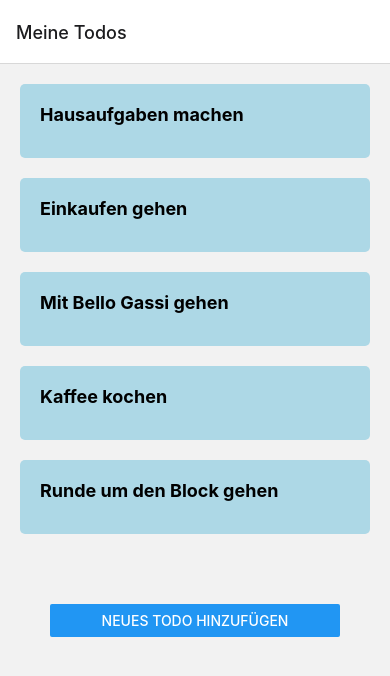
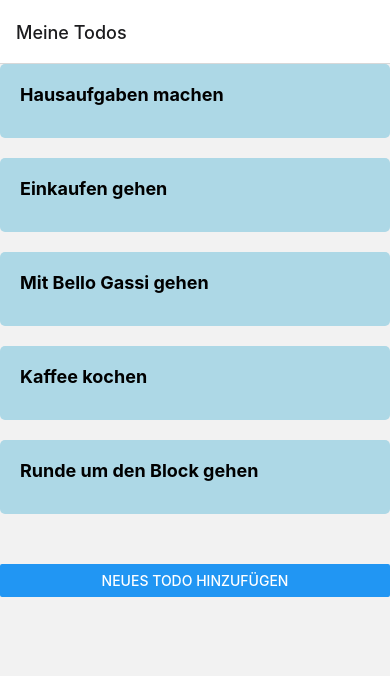
Before and after one commit to tim-w97/EisenhowerDo, a React Native app: screen /MyTodos in a window 390 px wide. Shown: the top 676 px of the page. Built offline with nearby package versions, Linux system fonts and the light colour scheme.

Commit message:
added a global stylesheet

```diff
--- a/src/screens/AddTodoScreen.tsx
+++ b/src/screens/AddTodoScreen.tsx
@@ -7,17 +7,20 @@ import {
   TextInput,
   View,
 } from 'react-native';
+import globalStyles from '../styles/globalStyles.ts';
 
 function AddTodoScreen(): React.JSX.Element {
   return (
-    <SafeAreaView style={styles.container}>
-      <Text style={styles.title}>Füge ein neues Todo hinzu</Text>
+    <SafeAreaView style={globalStyles.safeArea}>
+      <Text style={[globalStyles.bigTitle, styles.title]}>
+        Füge ein neues Todo hinzu
+      </Text>
 
       <View style={styles.inputFields}>
-        <TextInput placeholder={'Titel'} />
-        <TextInput multiline={true} numberOfLines={3} placeholder={'Text'} />
+        <TextInput placeholder="Titel" />
+        <TextInput multiline={true} numberOfLines={3} placeholder="Text" />
       </View>
-      <Button title={'Todo hinzufügen'} onPress={addTodo} />
+      <Button title="Todo hinzufügen" onPress={addTodo} />
     </SafeAreaView>
   );
 }
@@ -27,12 +30,7 @@ function addTodo() {
 }
 
 const styles = StyleSheet.create({
-  container: {
-    padding: 20,
-  },
   title: {
-    fontWeight: 'bold',
-    fontSize: 20,
     marginBottom: 10,
   },
   inputFields: {
--- a/src/screens/MyTodosScreen.tsx
+++ b/src/screens/MyTodosScreen.tsx
@@ -3,9 +3,10 @@ import React from 'react';
 import TodoListEntry from '../views/TodoListEntry.tsx';
 import dummyTodos from '../sampleData/dummyTodos.json';
 import {NavigationProp} from '@react-navigation/native';
+import globalStyles from '../styles/globalStyles.ts';
 
 type RootStackParamList = {
-  // undefined means that AddTodo doesn't receive any params
+  // undefined means that this screen doesn't receive any params
   AddTodo: undefined;
 };
 
@@ -19,13 +20,13 @@ function MyTodosScreen({navigation}: Props) {
   }
 
   return (
-    <SafeAreaView>
-      <View style={styles.listContainer}>
+    <SafeAreaView style={globalStyles.safeArea}>
+      <View>
         {dummyTodos.map(todo => (
           <TodoListEntry styles={styles.listEntry} key={todo.id} todo={todo} />
         ))}
       </View>
-      <View style={styles.biggerMargin}>
+      <View style={styles.button}>
         <Button title="Neues Todo hinzufügen" onPress={onAddNewTodo} />
       </View>
     </SafeAreaView>
@@ -33,14 +34,11 @@ function MyTodosScreen({navigation}: Props) {
 }
 
 const styles = StyleSheet.create({
-  listContainer: {
-    margin: 10,
+  listEntry: {
+    marginBottom: 20,
   },
-  listEntry: {
-    margin: 10,
-  },
-  biggerMargin: {
-    margin: 50,
+  button: {
+    marginTop: 30,
   },
 });
 
--- /dev/null
+++ b/src/styles/globalStyles.ts
@@ -0,0 +1,14 @@
+import {StyleSheet} from 'react-native';
+
+const globalStyles = StyleSheet.create({
+  safeArea: {
+    padding: 20,
+  },
+
+  bigTitle: {
+    fontWeight: 'bold',
+    fontSize: 20,
+  },
+});
+
+export default globalStyles;
```
